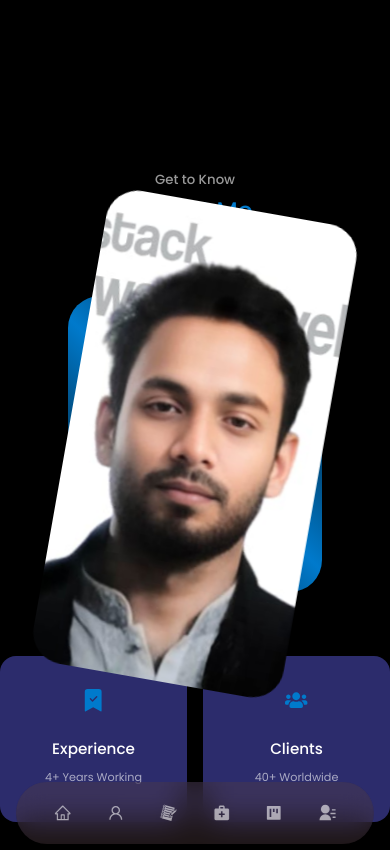
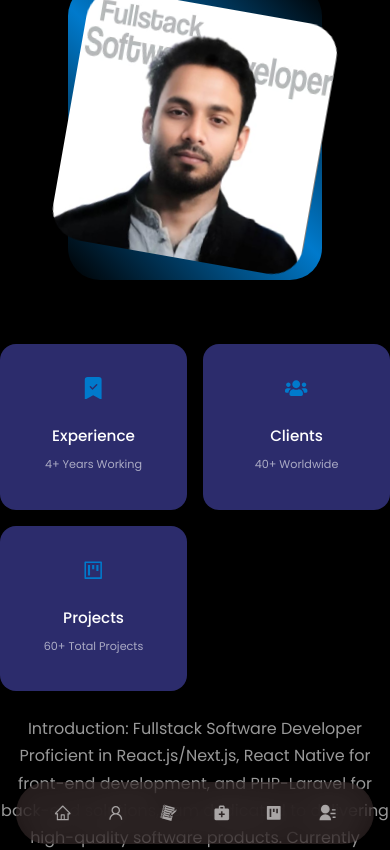
Before and after one commit to sahedalways/React---Portfolio-App-, a React (Create React App) app: page /about in a window 390 px wide. Shown: the top 850 px of the page. Built offline with nearby package versions, Linux system fonts and the light colour scheme.

Commit message:
style fixed

```diff
--- a/src/Components/About/about.css
+++ b/src/Components/About/about.css
@@ -30,7 +30,7 @@
 }
 
 .about__sahed__image img {
-  height: 30rem;
+  height: 50%;
 }
 
 .about__sahed__image:hover {
@@ -105,6 +105,10 @@
     width: 65%;
   }
 
+  #about {
+    margin-top: -17vh;
+  }
+
   .about__cards {
     grid-template-columns: 1fr 1fr;
     gap: 1rem;
@@ -115,4 +119,6 @@
   .about__content p {
     margin: 1.5rem 0;
   }
+
+
 }
```
Also changed, not shown: src/Components/Screens/See_More/SeeMore.css (line endings or trailing spaces).
